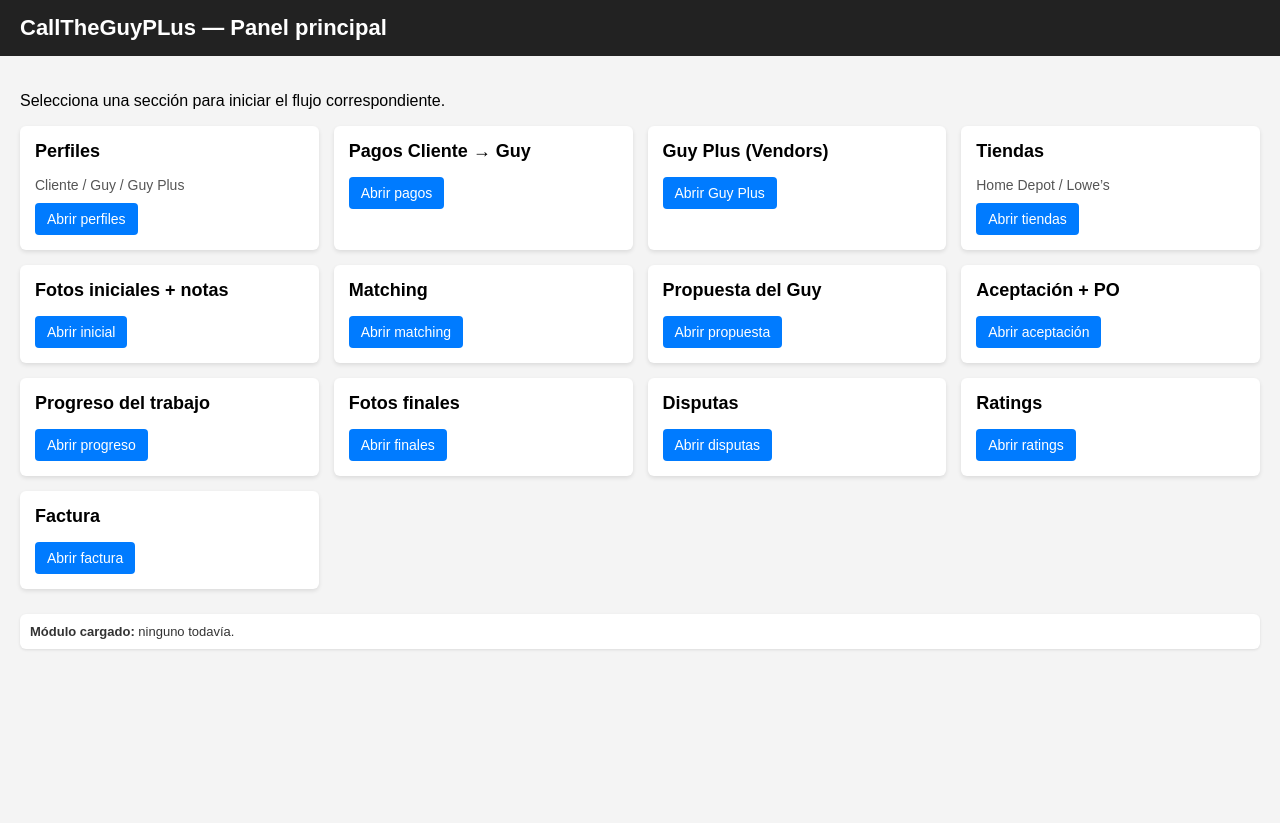
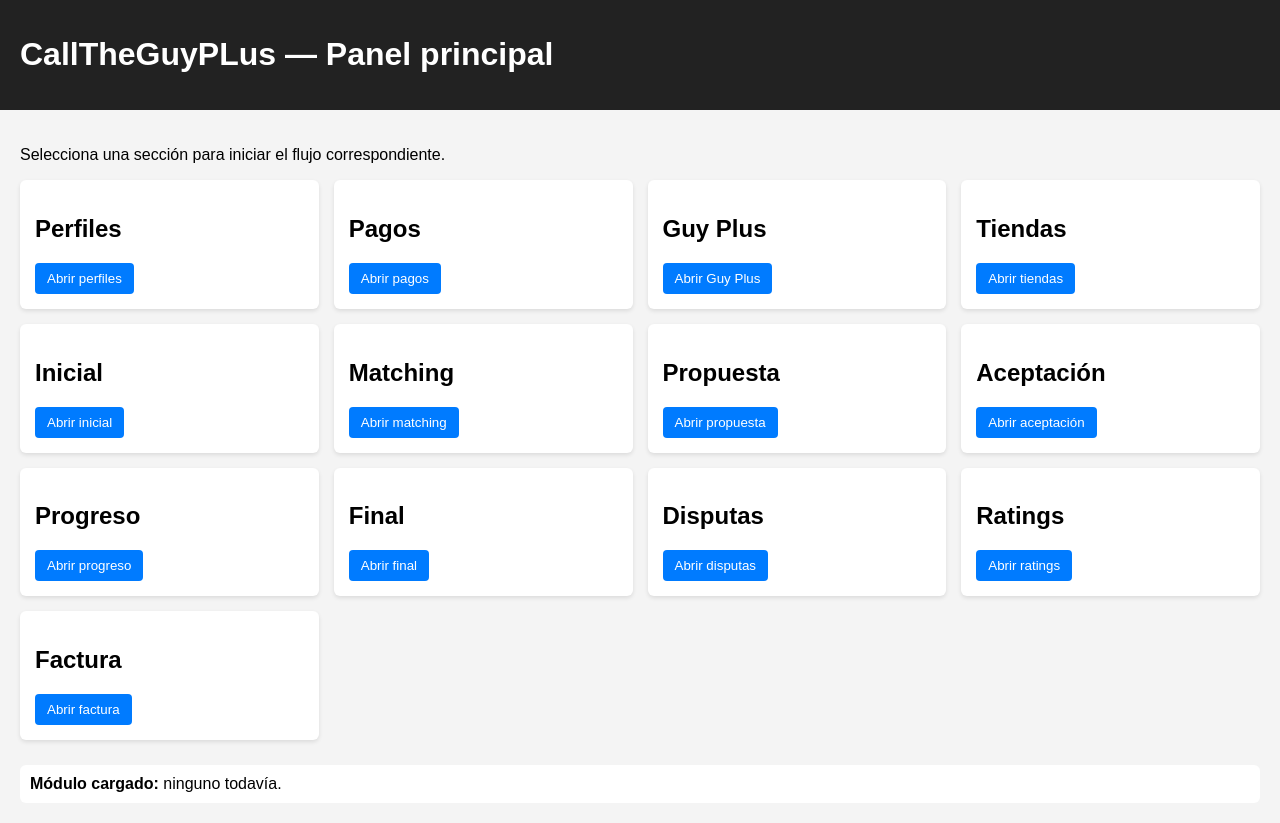
Before and after one commit to javiermaciasc/CallTheGuyPLus, a plain HTML site: page index.html in a window 1280 px wide. Before the commit the page ends 800 px from the top, so only its background shows below. Drawn offline with Linux system fonts and the light colour scheme.

Commit message:
Update index.html

```diff
--- a/index.html
+++ b/index.html
@@ -6,64 +6,13 @@
     <meta name="viewport" content="width=device-width, initial-scale=1.0">
 
     <style>
-        body {
-            margin: 0;
-            font-family: Arial, sans-serif;
-            background: #f4f4f4;
-        }
-        header {
-            background: #222;
-            color: #fff;
-            padding: 15px 20px;
-        }
-        header h1 {
-            margin: 0;
-            font-size: 22px;
-        }
-        main {
-            padding: 20px;
-        }
-        .section-list {
-            display: grid;
-            grid-template-columns: repeat(auto-fit, minmax(260px, 1fr));
-            gap: 15px;
-        }
-        .card {
-            background: #fff;
-            border-radius: 6px;
-            padding: 15px;
-            box-shadow: 0 2px 4px rgba(0,0,0,0.1);
-        }
-        .card h2 {
-            margin-top: 0;
-            font-size: 18px;
-        }
-        .card p {
-            margin: 6px 0 10px;
-            color: #555;
-            font-size: 14px;
-        }
-        .card button {
-            padding: 8px 12px;
-            border: none;
-            border-radius: 4px;
-            background: #007bff;
-            color: #fff;
-            cursor: pointer;
-            font-size: 14px;
-        }
-        .card button:hover {
-            background: #0056b3;
-        }
-        #app-log {
-            margin-top: 25px;
-            font-size: 13px;
-            color: #333;
-            background: #fff;
-            padding: 10px;
-            border-radius: 6px;
-            box-shadow: 0 1px 3px rgba(0,0,0,0.1);
-        }
+        body { margin:0; font-family:Arial; background:#f4f4f4; }
+        header { background:#222; color:#fff; padding:15px 20px; }
+        main { padding:20px; }
+        .section-list { display:grid; grid-template-columns:repeat(auto-fit,minmax(260px,1fr)); gap:15px; }
+        .card { background:#fff; padding:15px; border-radius:6px; box-shadow:0 2px 4px rgba(0,0,0,0.1); }
+        .card button { background:#007bff; color:#fff; border:none; padding:8px 12px; border-radius:4px; cursor:pointer; }
+        #app-log { margin-top:25px; background:#fff; padding:10px; border-radius:6px; }
     </style>
 </head>
 <body>
@@ -79,28 +28,26 @@
 
         <div class="card">
             <h2>Perfiles</h2>
-            <p>Cliente / Guy / Guy Plus</p>
             <button onclick="loadModule('Frontend/assets/profile.js')">Abrir perfiles</button>
         </div>
 
         <div class="card">
-            <h2>Pagos Cliente → Guy</h2>
+            <h2>Pagos</h2>
             <button onclick="loadModule('Frontend/assets/payments.js')">Abrir pagos</button>
         </div>
 
         <div class="card">
-            <h2>Guy Plus (Vendors)</h2>
+            <h2>Guy Plus</h2>
             <button onclick="loadModule('Frontend/assets/guyplus.js')">Abrir Guy Plus</button>
         </div>
 
         <div class="card">
             <h2>Tiendas</h2>
-            <p>Home Depot / Lowe’s</p>
             <button onclick="loadModule('Frontend/assets/stores.js')">Abrir tiendas</button>
         </div>
 
         <div class="card">
-            <h2>Fotos iniciales + notas</h2>
+            <h2>Inicial</h2>
             <button onclick="loadModule('Frontend/assets/initial.js')">Abrir inicial</button>
         </div>
 
@@ -110,23 +57,23 @@
         </div>
 
         <div class="card">
-            <h2>Propuesta del Guy</h2>
+            <h2>Propuesta</h2>
             <button onclick="loadModule('Frontend/assets/proposal.js')">Abrir propuesta</button>
         </div>
 
         <div class="card">
-            <h2>Aceptación + PO</h2>
+            <h2>Aceptación</h2>
             <button onclick="loadModule('Frontend/assets/acceptance.js')">Abrir aceptación</button>
         </div>
 
         <div class="card">
-            <h2>Progreso del trabajo</h2>
+            <h2>Progreso</h2>
             <button onclick="loadModule('Frontend/assets/progress.js')">Abrir progreso</button>
         </div>
 
         <div class="card">
-            <h2>Fotos finales</h2>
-            <button onclick="loadModule('Frontend/assets/final.js')">Abrir finales</button>
+            <h2>Final</h2>
+            <button onclick="loadModule('Frontend/assets/final.js')">Abrir final</button>
         </div>
 
         <div class="card">
@@ -151,18 +98,14 @@
     </div>
 </main>
 
-<script>
+<script type="module">
     function loadModule(path) {
         const log = document.getElementById('app-log');
         log.innerHTML = '<strong>Módulo cargado:</strong> ' + path;
 
-        const existing = document.querySelector('script[data-dynamic="true"]');
-        if (existing) existing.remove();
-
-        const s = document.createElement('script');
-        s.src = path;
-        s.dataset.dynamic = 'true';
-        document.body.appendChild(s);
+        import(path)
+            .then(module => console.log("Módulo cargado:", module))
+            .catch(err => console.error("Error cargando módulo:", err));
     }
 </script>
 
```
